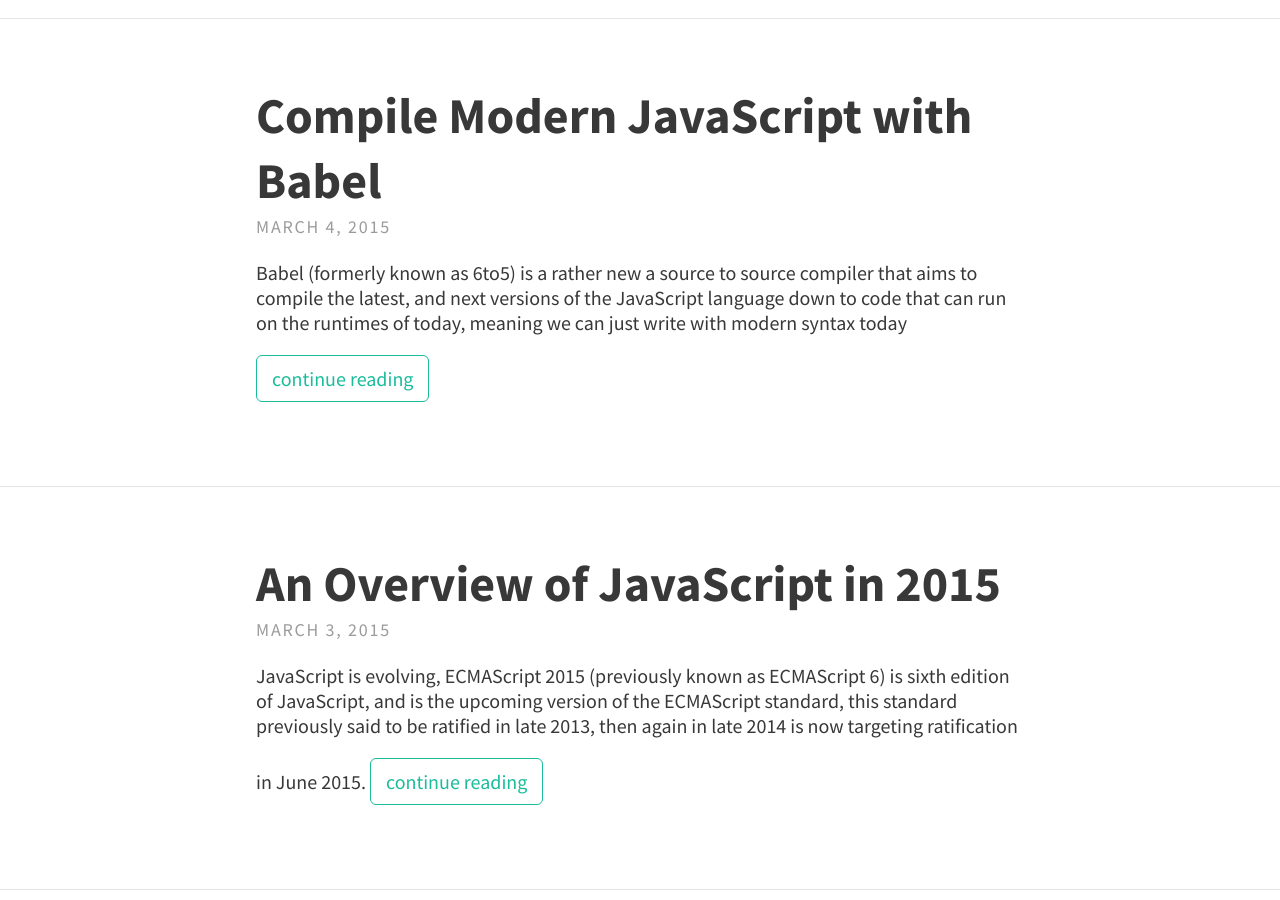
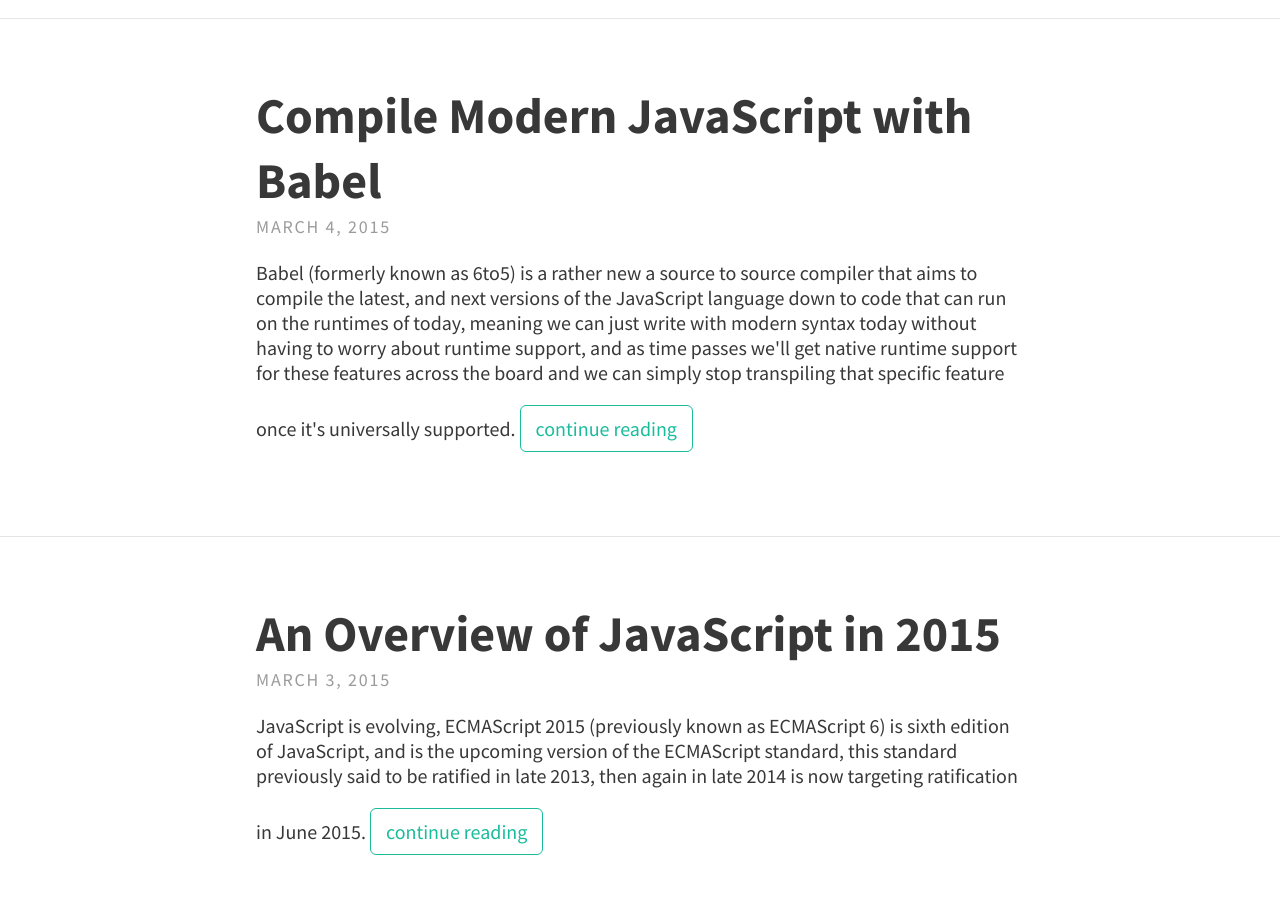
Before and after one commit to caspervonb/caspervonb.github.bak, a Jekyll site: the page built from index.html, in a window 1280 px wide and 900 px high, scrolled down 902 px. Built offline with Jekyll 4.4.1, drawn with Linux system fonts in a browser that asks for light colours; nearby versions of some CDN libraries; Markdown is read by kramdown in place of the engine named in the settings; the list of posts is cut into pages by our own code.

Commit message:
Update 2015-03-04-compile-modern-javascript-babel.markdown

```diff
--- a/_posts/2015-03-04-compile-modern-javascript-babel.markdown
+++ b/_posts/2015-03-04-compile-modern-javascript-babel.markdown
@@ -1,7 +1,7 @@
 ---
 layout: post
 title: Compile Modern JavaScript with Babel
-excerpt: Babel (formerly known as 6to5) is a rather new a source to source compiler that aims to compile the latest, and next versions of the JavaScript language down to code that can run on the runtimes of today, meaning we can just write with modern syntax today
+excerpt: Babel (formerly known as 6to5) is a rather new a source to source compiler that aims to compile the latest, and next versions of the JavaScript language down to code that can run on the runtimes of today, meaning we can just write with modern syntax today without having to worry about runtime support, and as time passes we'll get native runtime support for these features across the board and we can simply stop transpiling that specific feature once it's universally supported.
 categories:
   - javacript
   - tools
```
